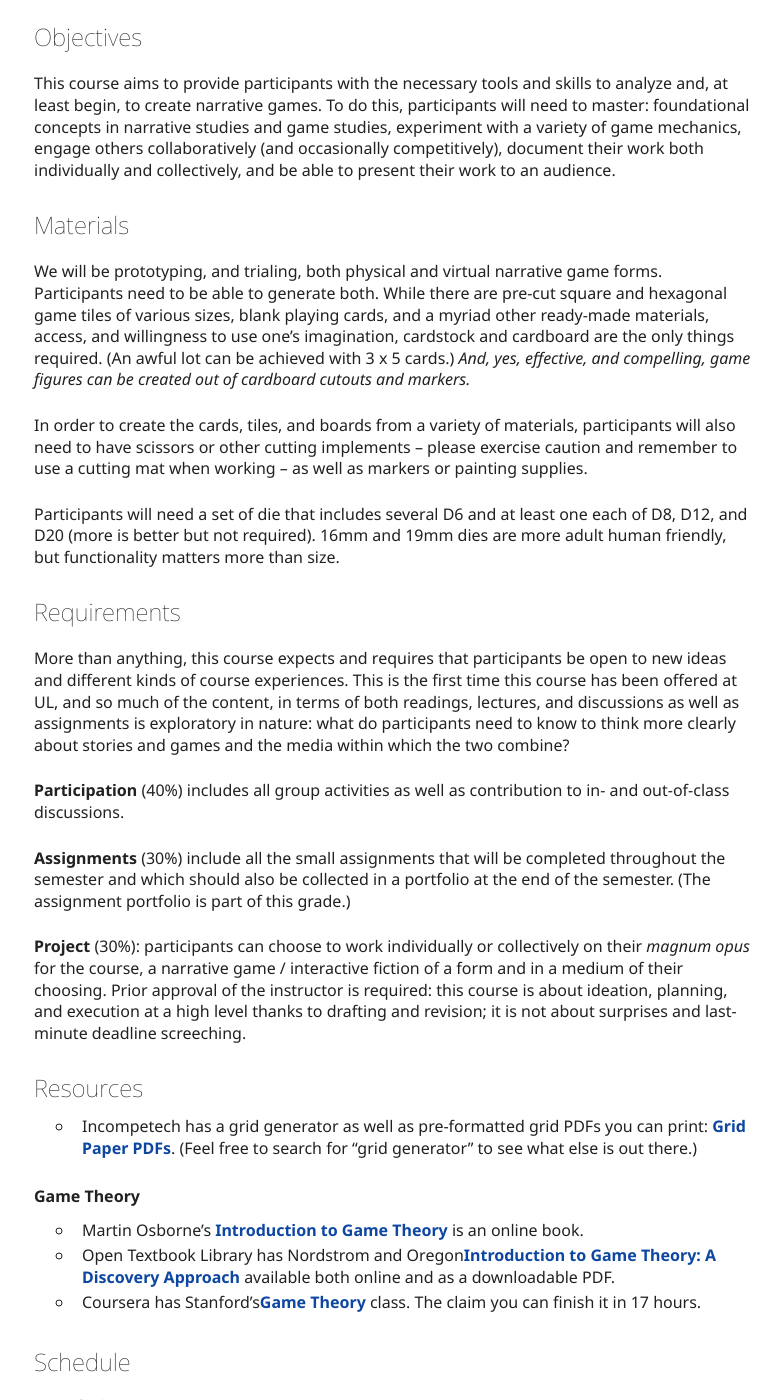
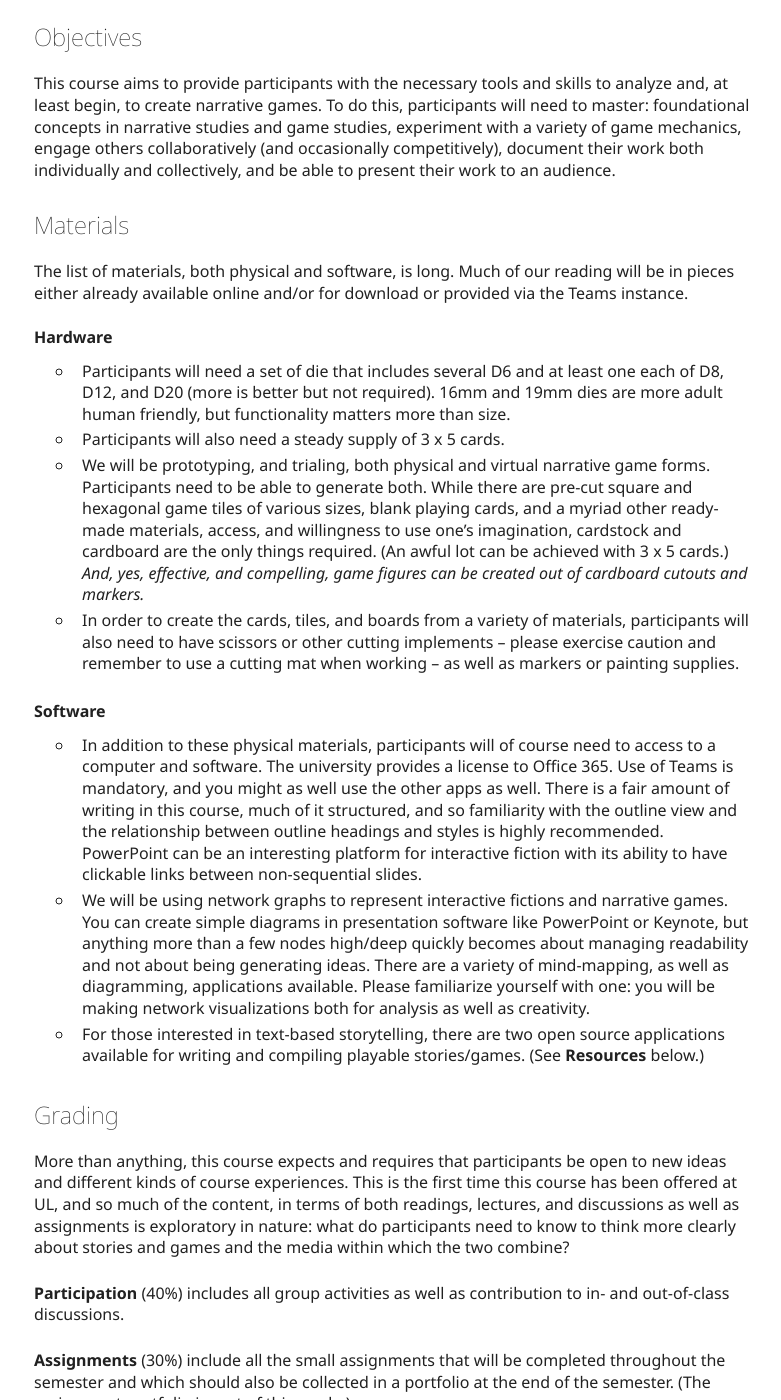
Before and after one commit to johnlaudun/jln, a Jekyll site: the page built from teaching/courses/370-games/index.md, in a window 1280 px wide and 1400 px high, scrolled down 1120 px. Shown: the whole window, without its empty margins (246-1027 px from the left). Built offline with Jekyll 4.4.1, drawn with Linux system fonts in a browser that asks for light colours; our own code applies the rules of GitHub Pages for plain Markdown files; some of the changed text lies outside the part shown.

Commit message:
Added software to 370.

```diff
--- a/teaching/courses/370-games/index.md
+++ b/teaching/courses/370-games/index.md
@@ -19,13 +19,22 @@ This course aims to provide participants with the necessary tools and skills to
 
 ## Materials
 
-We will be prototyping, and trialing, both physical and virtual narrative game forms. Participants need to be able to generate both. While there are pre-cut square and hexagonal game tiles of various sizes, blank playing cards, and a myriad other ready-made materials, access, and willingness to use one's imagination, cardstock and cardboard are the only things required. (An awful lot can be achieved with 3 x 5 cards.) *And, yes, effective, and compelling, game figures can be created out of cardboard cutouts and markers.*
+The list of materials, both physical and software, is long. Much of our reading will be in pieces either already available online and/or for download or provided via the Teams instance.
 
-In order to create the cards, tiles, and boards from a variety of materials, participants will also need to have scissors or other cutting implements -- please exercise caution and remember to use a cutting mat when working -- as well as markers or painting supplies.
+### Hardware
 
-Participants will need a set of die that includes several D6 and at least one each of D8, D12, and D20 (more is better but not required). 16mm and 19mm dies are more adult human friendly, but functionality matters more than size.
+* Participants will need a set of die that includes several D6 and at least one each of D8, D12, and D20 (more is better but not required). 16mm and 19mm dies are more adult human friendly, but functionality matters more than size.
+* Participants will also need a steady supply of 3 x 5 cards.
+* We will be prototyping, and trialing, both physical and virtual narrative game forms. Participants need to be able to generate both. While there are pre-cut square and hexagonal game tiles of various sizes, blank playing cards, and a myriad other ready-made materials, access, and willingness to use one's imagination, cardstock and cardboard are the only things required. (An awful lot can be achieved with 3 x 5 cards.) *And, yes, effective, and compelling, game figures can be created out of cardboard cutouts and markers.*
+* In order to create the cards, tiles, and boards from a variety of materials, participants will also need to have scissors or other cutting implements -- please exercise caution and remember to use a cutting mat when working -- as well as markers or painting supplies.
 
-## Requirements
+### Software
+
+* In addition to these physical materials, participants will of course need to access to a computer and software. The university provides a license to Office 365. Use of Teams is mandatory, and you might as well use the other apps as well. There is a fair amount of writing in this course, much of it structured, and so familiarity with the outline view and the relationship between outline headings and styles is highly recommended. PowerPoint can be an interesting platform for interactive fiction with its ability to have clickable links between non-sequential slides.
+* We will be using network graphs to represent interactive fictions and narrative games. You can create simple diagrams in presentation software like PowerPoint or Keynote, but anything more than a few nodes high/deep quickly becomes about managing readability and not about being generating ideas. There are a variety of mind-mapping, as well as diagramming, applications available. Please familiarize yourself with one: you will be making network visualizations both for analysis as well as creativity.
+* For those interested in text-based storytelling, there are two open source applications available for writing and compiling playable stories/games. (See **Resources** below.)
+
+## Grading
 
 More than anything, this course expects and requires that participants be open to new ideas and different kinds of course experiences. This is the first time this course has been offered at UL, and so much of the content, in terms of both readings, lectures, and discussions as well as assignments is exploratory in nature: what do participants need to know to think more clearly about stories and games and the media within which the two combine?
 
@@ -37,7 +46,10 @@ More than anything, this course expects and requires that participants be open t
 
 ## Resources
 
-* Incompetech has a grid generator as well as pre-formatted grid PDFs you can print: [Grid Paper PDFs](https://incompetech.com/graphpaper/). (Feel free to search for “grid generator” to see what else is out there.)
+* Incompetech has a grid generator as well as pre-formatted grid PDFs you can print: [Grid Paper PDFs](https://incompetech.com/graphpaper/). (Feel free to search for “grid generator” to see what else is out there.) Grids are great for maps of all kinds as well as for planning.
+* [Inform](https://ganelson.github.io/inform-website/) is open source software  for creating interactive fiction. It uses something very close to natural language syntax and makes it easy to draft and then compile a playable text-based game. The website has links not only to the download but also to a variety of useful resources on interactive fiction: writing advice, community forums, and example fictions.
+* [Twine](http://twinery.org) is another piece of open source software for creating interactive fiction / non-linear stories. *Enjoy!*
+* It is too late to enter this year's [Interactive Fiction Competition](https://ifcomp.org/), but there's always next year. In the mean time, this year's entries will be released to the public on September 1.
 
 ### Game Theory
 
@@ -54,4 +66,5 @@ Due to a prior schedule commitment, I will not be available to meet August 29- S
 <!--
 Go to https://ncase.me/trust/. Play the game. Write down two things: (1) Implications of the game theory behind “The Prisoner’s Dilemma” for game design and (2) the implications for life.
 
+Assignment. Your first creative assignment is to write a simple branching narrative with a walk of at least four nodes. There must be at least two branches. (For those keeping track: this means at least three outcomes, but you can write the story such that paths merge past a branch.)
 -->
```
